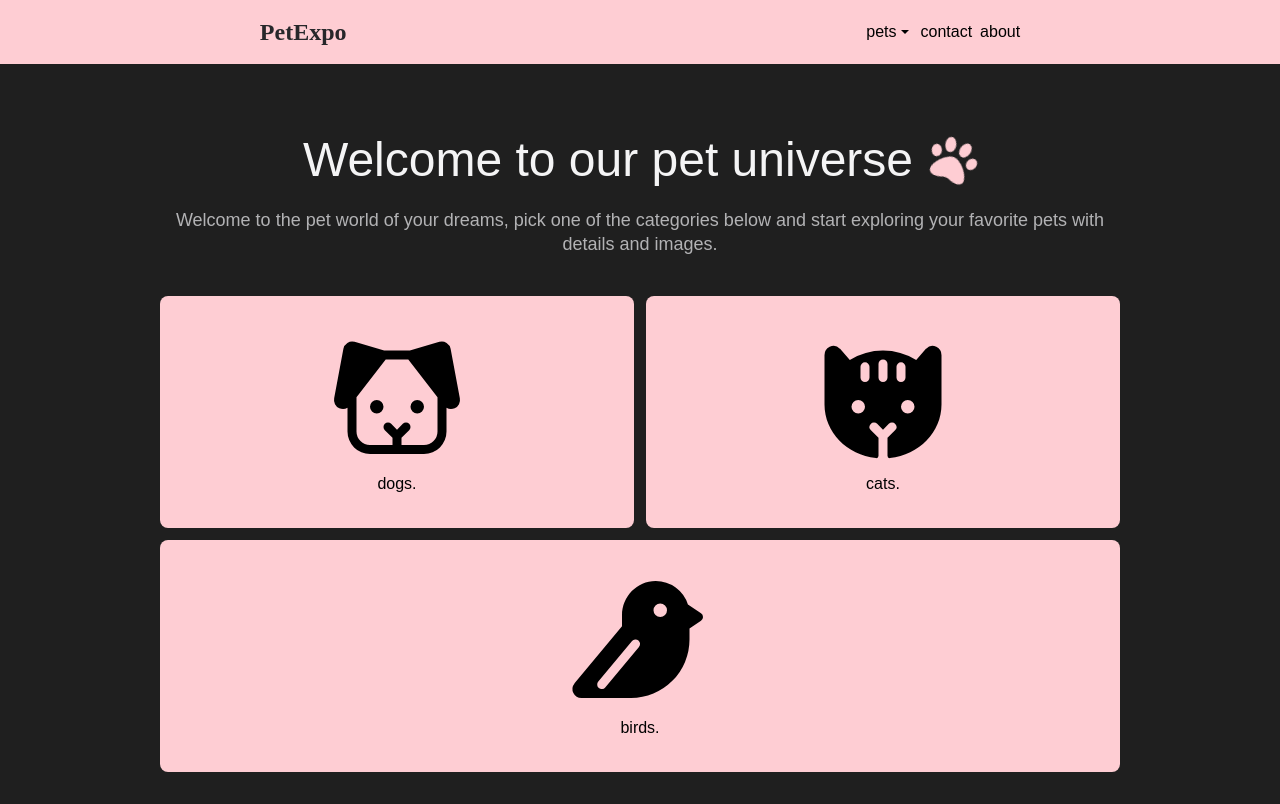
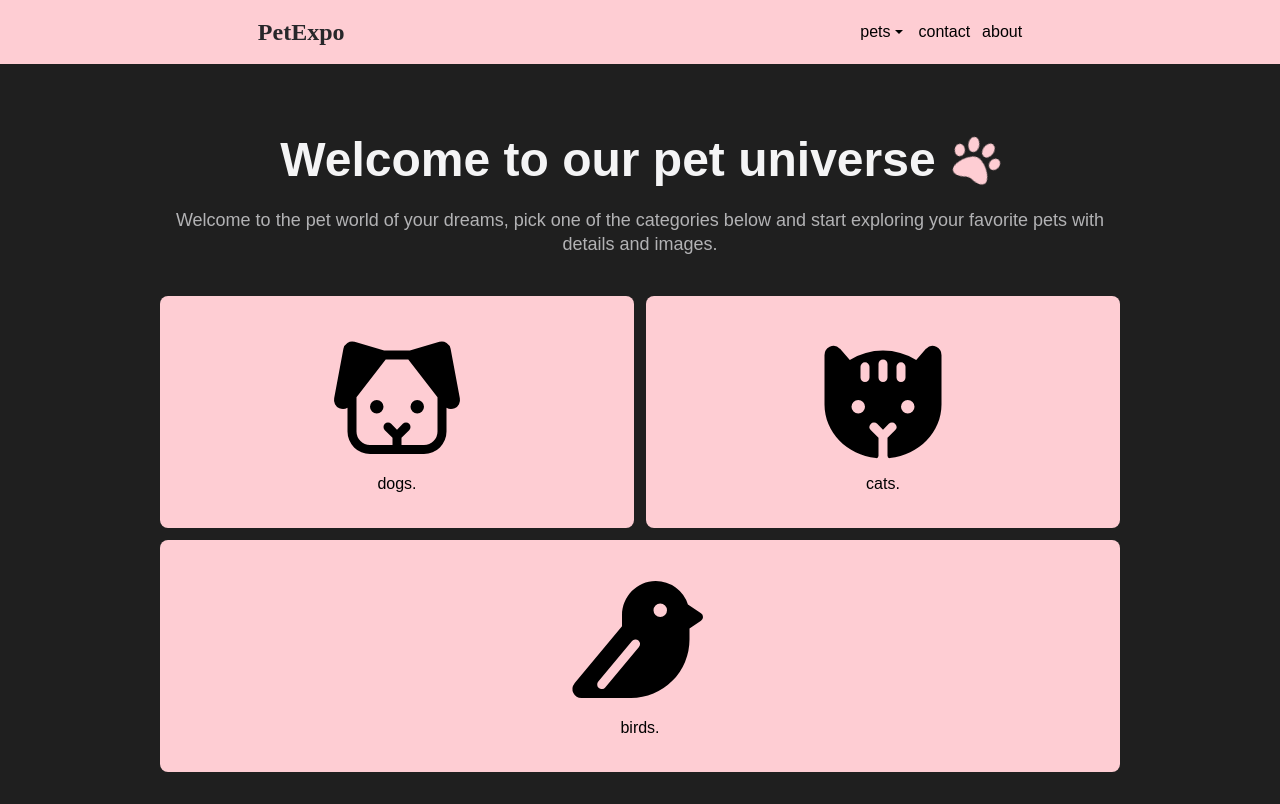
Before and after one commit to v4sj4n/PetExpo, a React (Vite) app: page / in a window 1280 px wide. Built offline with nearby package versions, Linux system fonts and the light colour scheme; a web font is replaced by a local one.

Commit message:
Made some titles bolder

```diff
--- a/src/components/Navbar.tsx
+++ b/src/components/Navbar.tsx
@@ -62,7 +62,7 @@ export const Navbar = () => {
           PetExpo
         </h3>
       </Link>
-      <ul className="flex items-center gap-2">
+      <ul className="flex items-center justify-center gap-3">
         <li ref={dropdownRef}>
           <span
             className={`${location.pathname.startsWith("/pets") ? "font-bold" : ""} flex items-center cursor-pointer`}
--- a/src/routes/about.tsx
+++ b/src/routes/about.tsx
@@ -10,7 +10,7 @@ function About() {
   const detailsStyles = "text-white flex gap-2 items-center"
   return (
     <main className="flex flex-col items-center mt-10 md:mt-20 md:w-4/5 mx-6 mb-16 md:mx-auto">
-      <h1 className="text-4xl md:text-5xl text-center text-zinc-100 mb-8">
+      <h1 className="text-4xl md:text-5xl font-bold text-center text-zinc-100 mb-8">
         About us
       </h1>
       <div className="flex flex-col  md:w-3/4  gap-8">
--- a/src/routes/contact.tsx
+++ b/src/routes/contact.tsx
@@ -7,7 +7,7 @@ export const Route = createFileRoute("/contact")({
 function Contact() {
   return (
     <main className="flex flex-col items-center mt-12 md:mt-20 md:w-3/4 mx-6 md:mx-auto">
-      <h1 className="text-4xl md:text-5xl text-center text-zinc-100 mb-3">
+      <h1 className="text-4xl md:text-5xl text-center font-bold text-zinc-100 mb-3">
         Got any questions?
       </h1>
       <p className=" text-lg text-center text-zinc-200/75 mb-8">let us know</p>
--- a/src/routes/index.tsx
+++ b/src/routes/index.tsx
@@ -12,7 +12,7 @@ function Index() {
     "w-full p-8 bg-rose-200 hover:bg-rose-300 rounded-lg flex flex-col items-center justify-center"
   return (
     <main className="flex flex-col items-center md:mt-10 md:w-3/4 mx-6 md:mx-auto">
-      <h1 className="text-4xl md:text-5xl text-center text-zinc-100 mt-8 mb-6 flex gap-4 flex-col md:flex-row items-center justify-center">
+      <h1 className="text-4xl md:text-5xl font-bold text-center text-zinc-100 mt-8 mb-6 flex gap-4 flex-col md:flex-row items-center justify-center">
         Welcome to our pet universe
         <motion.div
           whileHover={{
--- a/src/routes/pets/$petCategory.tsx
+++ b/src/routes/pets/$petCategory.tsx
@@ -59,7 +59,7 @@ export default function PetCategory() {
   }
   return (
     <main className="flex flex-col items-center mt-4 md:w-3/4 mx-6 md:mx-auto">
-      <h1 className="text-4xl md:text-5xl text-center capitalize text-zinc-100 my-10">
+      <h1 className="text-4xl md:text-5xl font-bold text-center capitalize text-zinc-100 my-10">
         {petCategory}
       </h1>
 
```
